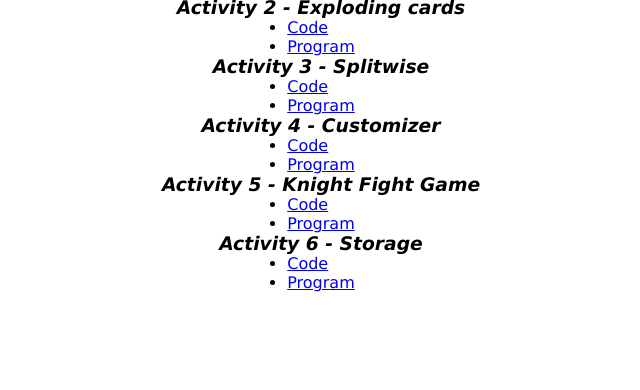
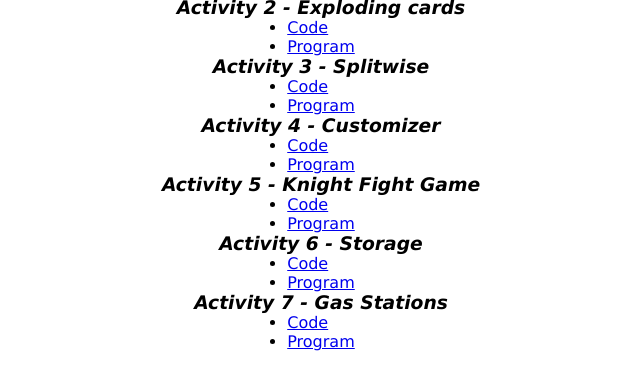
Before and after one commit to fernandoflores1/Portfolio, a plain HTML site: page index.html in a window 1280 px wide. Shown: the part 100-490 px from the top of the page, without its empty margins (319-959 px from the left). Drawn offline with Linux system fonts and the light colour scheme.

Commit message:
Task7API

```diff
--- a/index.html
+++ b/index.html
@@ -48,6 +48,12 @@
       <li><a href="https://github.com/fernandoflores1/Tarea6Storage">Code</a></li>
       <li><a href="https://fernandoflores1.github.io/Tarea6Storage/">Program</a> </li>
     </ul>
+
+    <h3>Activity 7 - Gas Stations</h3>
+    <ul>
+      <li><a href="https://github.com/fernandoflores1/Tarea7GasStation">Code</a></li>
+      <li><a href="https://fernandoflores1.github.io/Tarea7GasStation/">Program</a> </li>
+    </ul>
   </div>
 
 </body>
```
